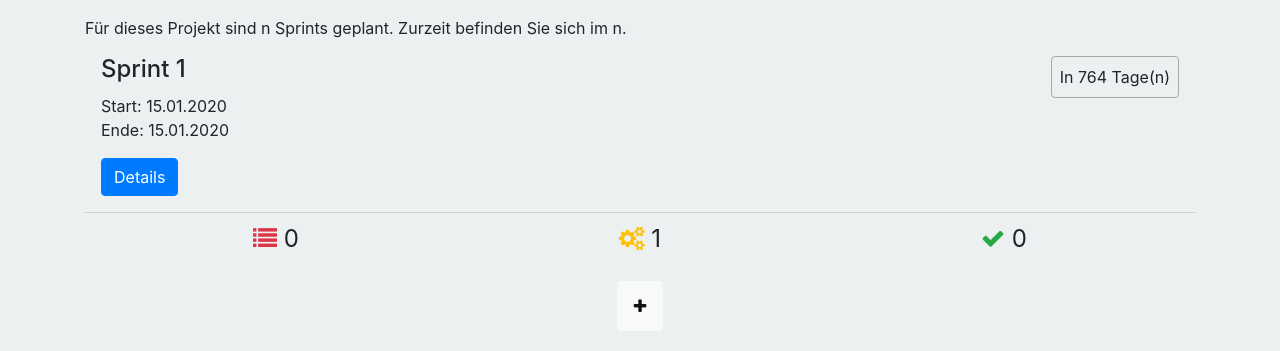
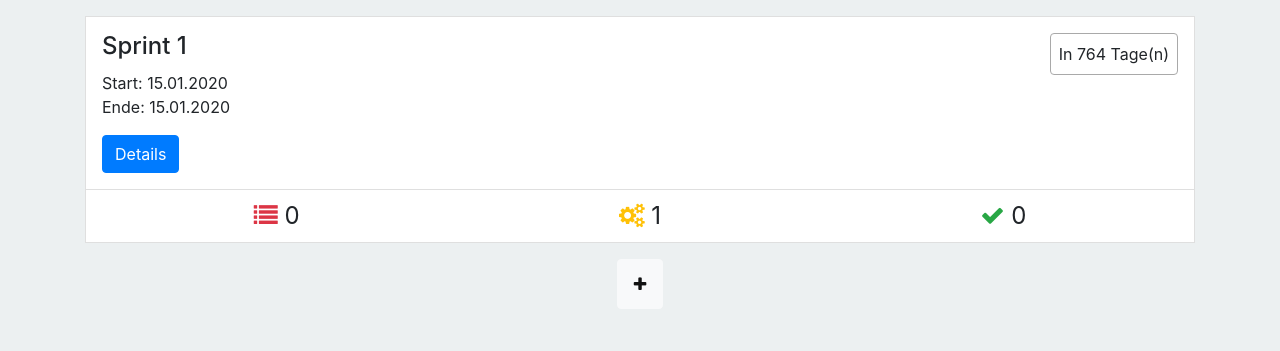
Before and after one commit to Oisins/ScrumManager, a Flask app: page /sprints in a window 1280 px wide. Shown: the part 56-407 px from the top of the page. Run offline with Flask 2, Linux system fonts and the light colour scheme; a user stored in the database is signed in; tables that the repository leaves empty hold one stand-in row (values such as "Sample post"); some libraries are stand-ins or nearby versions.

Commit message:
Sprints Seite vereinheitlicht

```diff
--- a/app/templates/sprints.html
+++ b/app/templates/sprints.html
@@ -5,16 +5,14 @@
 {% endblock %}
 {% block body %}
     <div class="container mt-3">
-        <div>
-            Für dieses Projekt sind n Sprints geplant. Zurzeit befinden Sie sich im n.
-        </div>
         {% for sprint in sprints %}
-            <div class="sprint p-3 mb-3 {% if sprint.ist_aktiv %}border border-info{% endif %}">
+            <div class="panel p-3 mb-3 {% if sprint.aktiv %}border border-info{% endif %}">
                 <span class="dauer p-2 rounded">{{ sprint.status_desc() }}</span>
-                <h4 class="card-title">Sprint {{ sprint.id }}</h4>
+                <h4 class="panel-titel">Sprint {{ sprint.id }}</h4>
 
-                <p class="card-text">
-                    Start: {{ sprint.start }}<br> Ende: {{ sprint.ende }}
+                <p>
+                    Start: {{ sprint.start }}<br>
+                    Ende: {{ sprint.ende }}
                 </p>
                 <a href="/sprints/{{ sprint.id }}" class="btn btn-primary">Details</a>
                 <div class="status mt-3 p-2">
```
